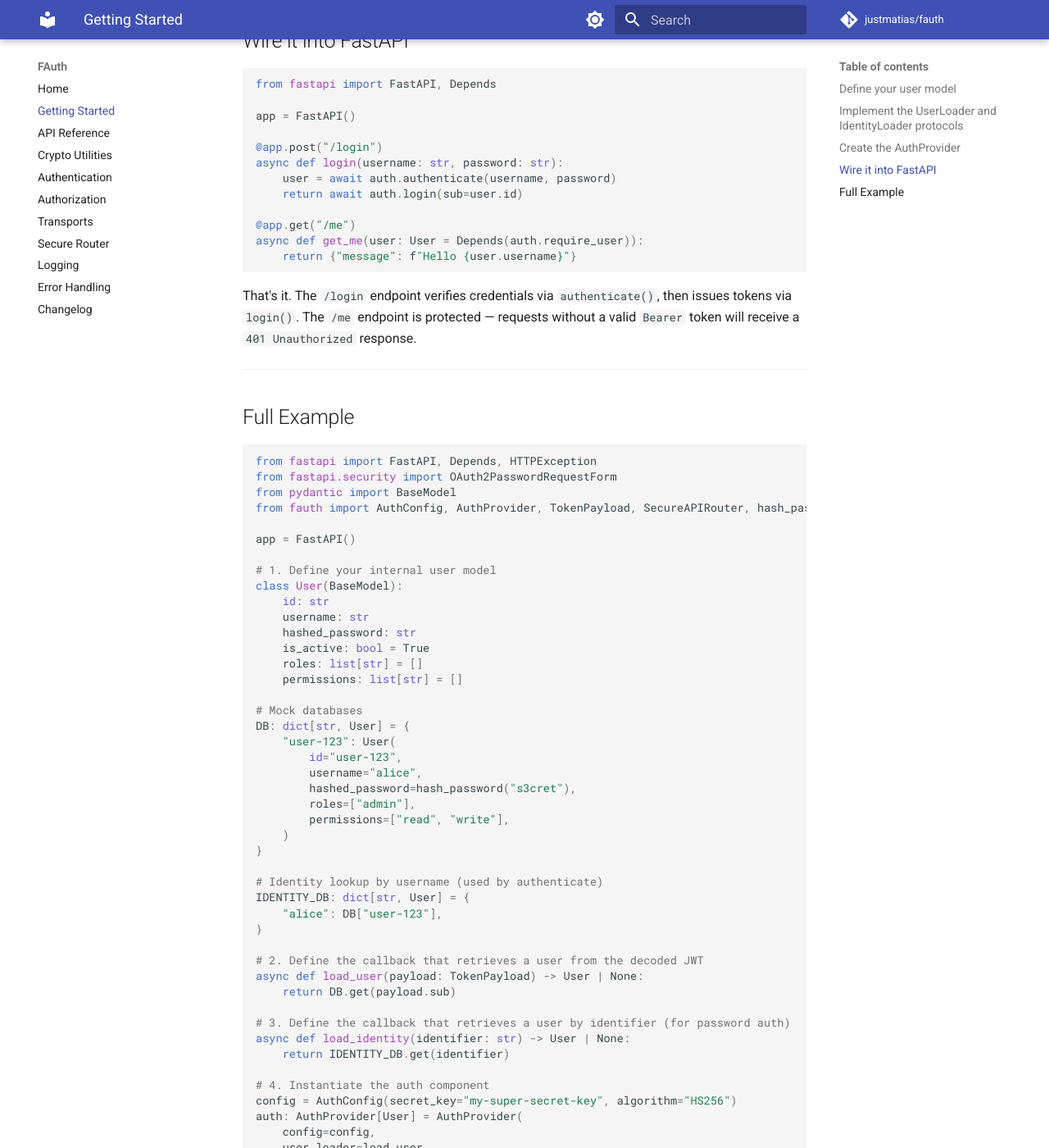
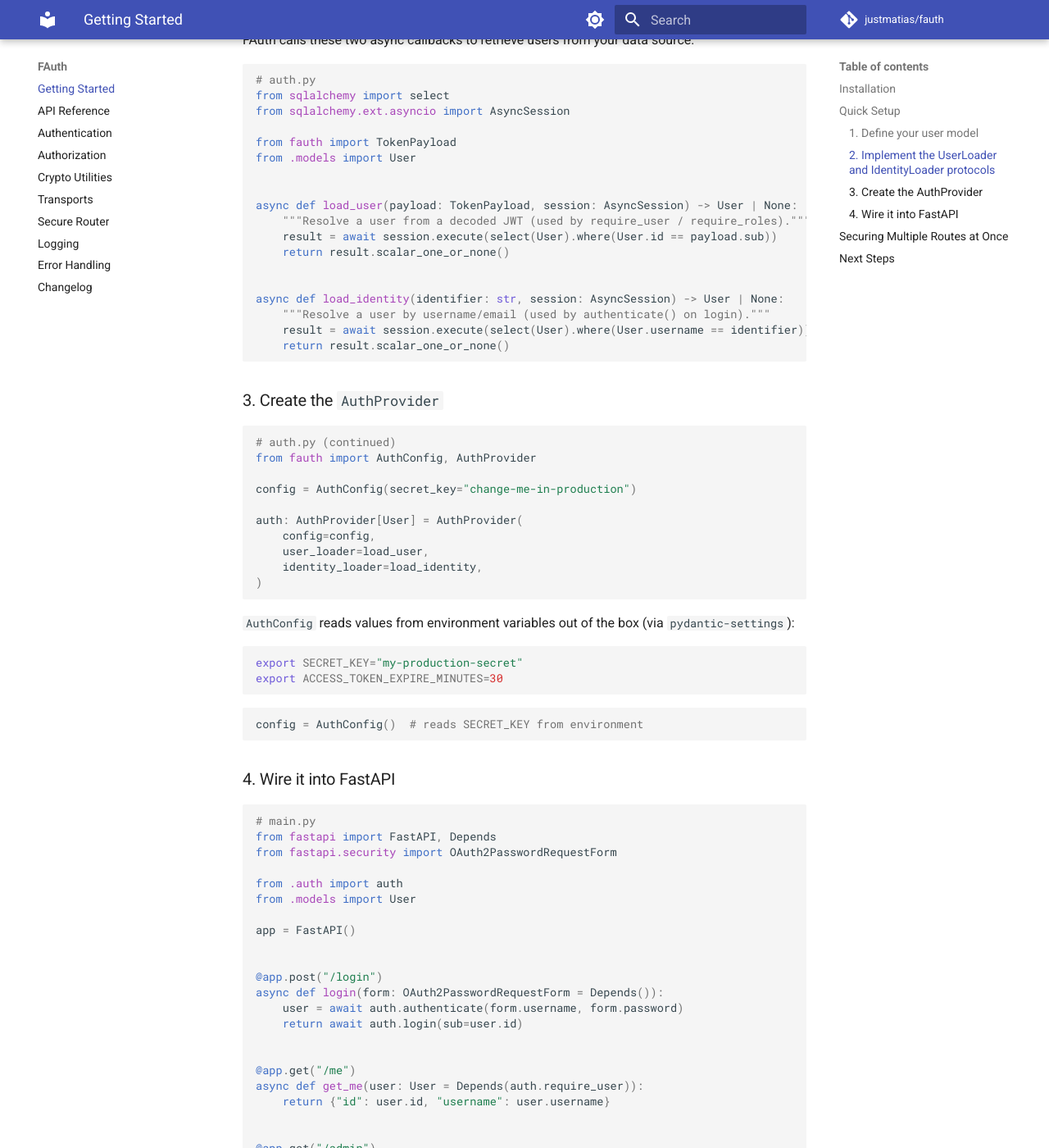
Before and after one commit to justmatias/fauth, an MkDocs documentation site: the page built from docs/getting-started.md, in a window 1280 px wide and 1400 px high, scrolled down 1255 px. Shown: the whole window at 82% size. Built offline with MkDocs 1.6.1 and Material for MkDocs 9.7.7, drawn with Linux system fonts in a browser that asks for light colours; comment, search, counter and statistics services are not loaded; some of the changed text lies outside the part shown.

Commit message:
fix: upgrade dependencies (#59)
* fix: upgrade dependencies

* chore(config): update pre-commit hooks

* chore: pin GitHub Actions to commit SHAs and configure dependabot cooldown interval

* docs: refactor getting-started guide with production-ready patterns and update navigation structure

* chore: remove loguru dependency from pre-commit hooks and cleanup dependabot configuration

---------

Co-authored-by: github-actions[bot] <github-actions[bot]@users.noreply.github.com>

````diff
--- a/docs/getting-started.md
+++ b/docs/getting-started.md
@@ -1,52 +1,83 @@
 # Getting Started
 
-## Define your user model
+FAuth is an ergonomic, plug-and-play authentication library for FastAPI. It eliminates boilerplate around JWT, password hashing, user fetching, and Role-Based Access Control (RBAC) by leveraging FastAPI's Dependency Injection, Pydantic models, and Python Protocols.
+
+## Installation
+
+```bash
+pip install fauth
+```
+
+Or with [uv](https://github.com/astral-sh/uv):
+
+```bash
+uv add fauth
+```
+
+---
+
+## Quick Setup
+
+The following example uses **SQLAlchemy async** — a common pattern in production FastAPI applications. The core concepts (user model, loaders, `AuthProvider`) apply to any database layer.
+
+### 1. Define your user model
 
 ```python
-from pydantic import BaseModel
+# models.py
+from sqlalchemy import Boolean, String
+from sqlalchemy.orm import DeclarativeBase, Mapped, mapped_column
 
-class User(BaseModel):
-    id: str
-    username: str
-    hashed_password: str
-    is_active: bool = True
-    roles: list[str] = []
-    permissions: list[str] = []
+
+class Base(DeclarativeBase):
+    pass
+
+
+class User(Base):
+    __tablename__ = "users"
+
+    id: Mapped[str] = mapped_column(String, primary_key=True)
+    username: Mapped[str] = mapped_column(String, unique=True, index=True)
+    hashed_password: Mapped[str] = mapped_column(String)
+    is_active: Mapped[bool] = mapped_column(Boolean, default=True)
+    roles: Mapped[str] = mapped_column(String, default="")
+    permissions: Mapped[str] = mapped_column(String, default="")
 ```
 
-## Implement the `UserLoader` and `IdentityLoader` protocols
+> FAuth works with any user object — SQLAlchemy, SQLModel, Tortoise ORM, a plain Pydantic model, or a dataclass. The only requirement is that the object exposes the fields referenced by `FieldNames` (defaults: `hashed_password`, `is_active`, `roles`, `permissions`).
 
-FAuth uses a callback-based approach. You provide functions that retrieve users from your data source:
+### 2. Implement the `UserLoader` and `IdentityLoader` protocols
+
+FAuth calls these two async callbacks to retrieve users from your data source:
 
 ```python
-from fauth import TokenPayload, hash_password
+# auth.py
+from sqlalchemy import select
+from sqlalchemy.ext.asyncio import AsyncSession
 
-# Your database, ORM, or any data source
-DB: dict[str, User] = {
-    "user-123": User(
-        id="user-123",
-        username="alice",
-        hashed_password=hash_password("s3cret"),
-        roles=["admin"],
-        permissions=["read", "write"],
-    ),
-}
+from fauth import TokenPayload
+from .models import User
 
-# UserLoader — resolves a user from a decoded JWT
-async def load_user(payload: TokenPayload) -> User | None:
-    return DB.get(payload.sub)
 
-# IdentityLoader — resolves a user by identifier (for password authentication)
-async def load_identity(identifier: str) -> User | None:
-    return next((u for u in DB.values() if u.username == identifier), None)
+async def load_user(payload: TokenPayload, session: AsyncSession) -> User | None:
+    """Resolve a user from a decoded JWT (used by require_user / require_roles)."""
+    result = await session.execute(select(User).where(User.id == payload.sub))
+    return result.scalar_one_or_none()
+
+
+async def load_identity(identifier: str, session: AsyncSession) -> User | None:
+    """Resolve a user by username/email (used by authenticate() on login)."""
+    result = await session.execute(select(User).where(User.username == identifier))
+    return result.scalar_one_or_none()
 ```
 
-## Create the AuthProvider
+### 3. Create the `AuthProvider`
 
 ```python
+# auth.py (continued)
 from fauth import AuthConfig, AuthProvider
 
-config = AuthConfig(secret_key="my-super-secret-key")
+config = AuthConfig(secret_key="change-me-in-production")
+
 auth: AuthProvider[User] = AuthProvider(
     config=config,
     user_loader=load_user,
@@ -54,107 +85,85 @@ auth: AuthProvider[User] = AuthProvider(
 )
 ```
 
-## Wire it into FastAPI
+`AuthConfig` reads values from environment variables out of the box (via `pydantic-settings`):
+
+```bash
+export SECRET_KEY="my-production-secret"
+export ACCESS_TOKEN_EXPIRE_MINUTES=30
+```
 
 ```python
+config = AuthConfig()  # reads SECRET_KEY from environment
+```
+
+### 4. Wire it into FastAPI
+
+```python
+# main.py
 from fastapi import FastAPI, Depends
+from fastapi.security import OAuth2PasswordRequestForm
+
+from .auth import auth
+from .models import User
 
 app = FastAPI()
 
+
 @app.post("/login")
-async def login(username: str, password: str):
-    user = await auth.authenticate(username, password)
+async def login(form: OAuth2PasswordRequestForm = Depends()):
+    user = await auth.authenticate(form.username, form.password)
     return await auth.login(sub=user.id)
+
 
 @app.get("/me")
 async def get_me(user: User = Depends(auth.require_user)):
-    return {"message": f"Hello {user.username}"}
+    return {"id": user.id, "username": user.username}
+
+
+@app.get("/admin")
+async def admin_panel(user: User = Depends(auth.require_roles(["admin"]))):
+    return {"message": f"Welcome, {user.username}"}
 ```
 
-That's it. The `/login` endpoint verifies credentials via `authenticate()`, then issues tokens via `login()`. The `/me` endpoint is protected — requests without a valid `Bearer` token will receive a `401 Unauthorized` response.
+- `/login` — verifies credentials via `authenticate()`, then issues access + refresh tokens via `login()`.
+- `/me` — protected: requests without a valid `Bearer` token receive `401 Unauthorized`.
+- `/admin` — protected and role-gated: users without the `admin` role receive `403 Forbidden`.
 
 ---
 
-## Full Example
+## Securing Multiple Routes at Once
+
+Use `SecureAPIRouter` to protect an entire group of routes without adding `Depends` to every function. It also registers the security scheme in OpenAPI, so the **Authorize** button appears in Swagger UI automatically.
 
 ```python
-from fastapi import FastAPI, Depends, HTTPException
-from fastapi.security import OAuth2PasswordRequestForm
-from pydantic import BaseModel
-from fauth import AuthConfig, AuthProvider, TokenPayload, SecureAPIRouter, hash_password
+from fauth import SecureAPIRouter
 
-app = FastAPI()
+secure_router = SecureAPIRouter(auth_provider=auth, prefix="/api/v1", tags=["Protected"])
 
-# 1. Define your internal user model
-class User(BaseModel):
-    id: str
-    username: str
-    hashed_password: str
-    is_active: bool = True
-    roles: list[str] = []
-    permissions: list[str] = []
-
-# Mock databases
-DB: dict[str, User] = {
-    "user-123": User(
-        id="user-123",
-        username="alice",
-        hashed_password=hash_password("s3cret"),
-        roles=["admin"],
-        permissions=["read", "write"],
-    )
-}
-
-# Identity lookup by username (used by authenticate)
-IDENTITY_DB: dict[str, User] = {
-    "alice": DB["user-123"],
-}
-
-# 2. Define the callback that retrieves a user from the decoded JWT
-async def load_user(payload: TokenPayload) -> User | None:
-    return DB.get(payload.sub)
-
-# 3. Define the callback that retrieves a user by identifier (for password auth)
-async def load_identity(identifier: str) -> User | None:
-    return IDENTITY_DB.get(identifier)
-
-# 4. Instantiate the auth component
-config = AuthConfig(secret_key="my-super-secret-key", algorithm="HS256")
-auth: AuthProvider[User] = AuthProvider(
-    config=config,
-    user_loader=load_user,
-    identity_loader=load_identity,
-)
-
-# --- Routes ---
-
-@app.post("/login")
-async def login(username: str, password: str):
-    # 5. Verify credentials, then issue tokens
-    user = await auth.authenticate(username, password)
-    return await auth.login(sub=user.id)
-
-@app.get("/me")
-async def get_me(user: User = Depends(auth.require_user)):
-    # 6. `auth.require_user` secures the endpoint automatically
-    return {"message": f"Hello {user.username}"}
-
-@app.get("/admin")
-async def get_admin_data(user: User = Depends(auth.require_roles(["admin"]))):
-    # 7. `auth.require_roles` enforces RBAC with list of roles
-    return {"secret_data": "Top secret admin info"}
-
-# --- Securing Multiple Routes ---
-
-# 8. Use `SecureAPIRouter` to protect an entire group of routes.
-# Any route added to this router will require an active user automatically.
-# This also enables the "Authorize" button in Swagger UI!
-secure_router = SecureAPIRouter(auth_provider=auth, prefix="/internal", tags=["Protected"])
 
 @secure_router.get("/dashboard")
-async def get_dashboard():
-    # This endpoint is secured by FAuth without needing Depends in the signature!
-    return {"data": "Secure dashboard"}
+async def dashboard():
+    return {"data": "protected content"}
+
+
+@secure_router.get("/settings")
+async def settings():
+    return {"theme": "dark"}
+
 
 app.include_router(secure_router)
 ```
+
+---
+
+## Next Steps
+
+| Topic | Page |
+| --- | --- |
+| Full `AuthConfig` options and environment variables | [API Reference](api-reference.md) |
+| Custom field names, token payload, and refresh flow | [Authentication](authentication.md) |
+| Role and permission enforcement | [Authorization](authorization.md) |
+| Cookie-based or custom token transports | [Transports](transports.md) |
+| JWT and password hashing utilities | [Crypto Utilities](crypto.md) |
+| Structured logging with structlog | [Logging](logging.md) |
+| Error codes and exception types | [Error Handling](error-handling.md) |
--- a/mkdocs.yml
+++ b/mkdocs.yml
@@ -35,12 +35,11 @@ markdown_extensions:
   - tables
 
 nav:
-  - Home: index.md
   - Getting Started: getting-started.md
   - API Reference: api-reference.md
-  - Crypto Utilities: crypto.md
   - Authentication: authentication.md
   - Authorization: authorization.md
+  - Crypto Utilities: crypto.md
   - Transports: transports.md
   - Secure Router: secure-router.md
   - Logging: logging.md
````
Also changed, not shown: .pre-commit-config.yaml (+17 -15 lines), docs/index.md (+1 -27 lines), 6 other files.
